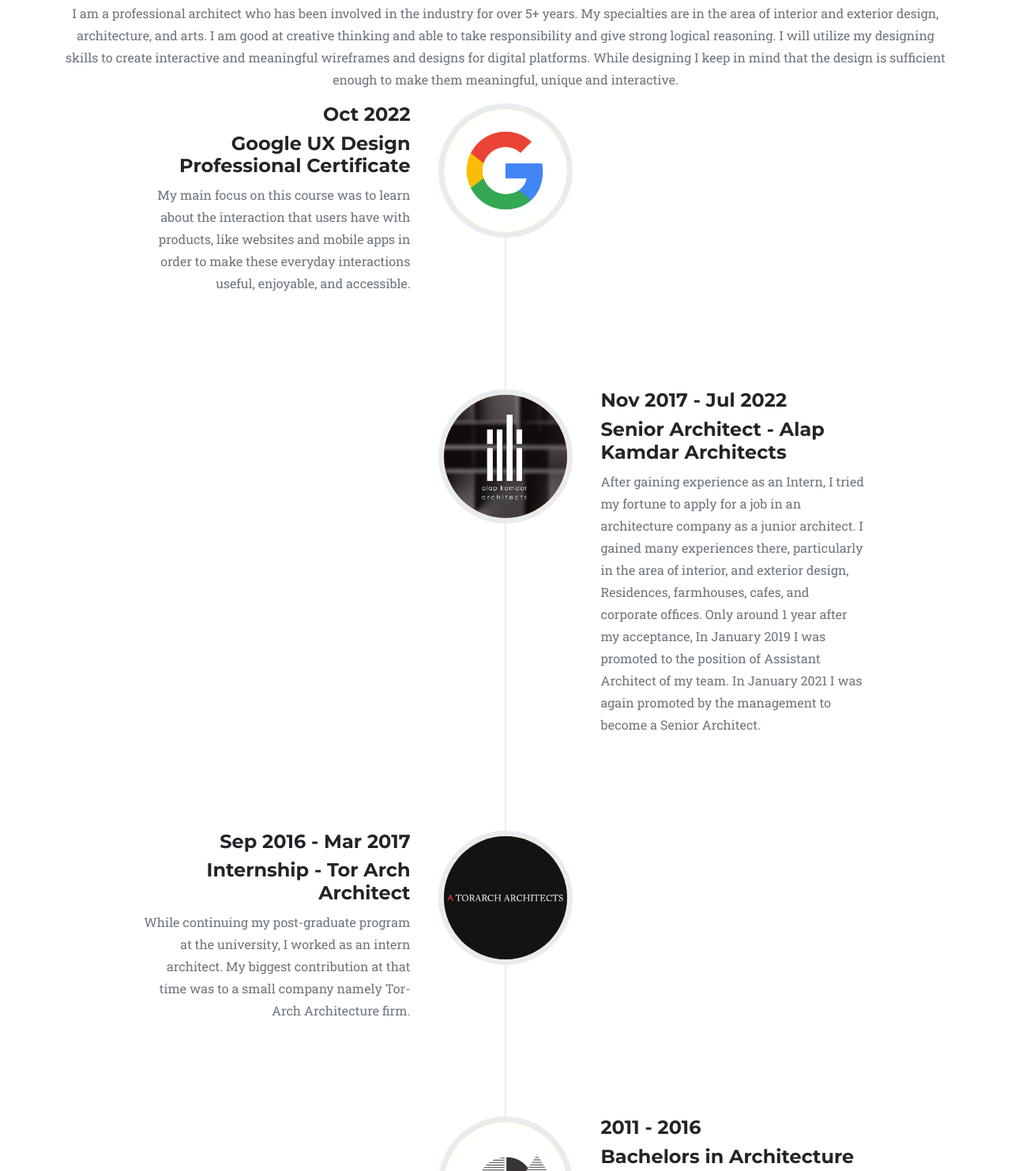
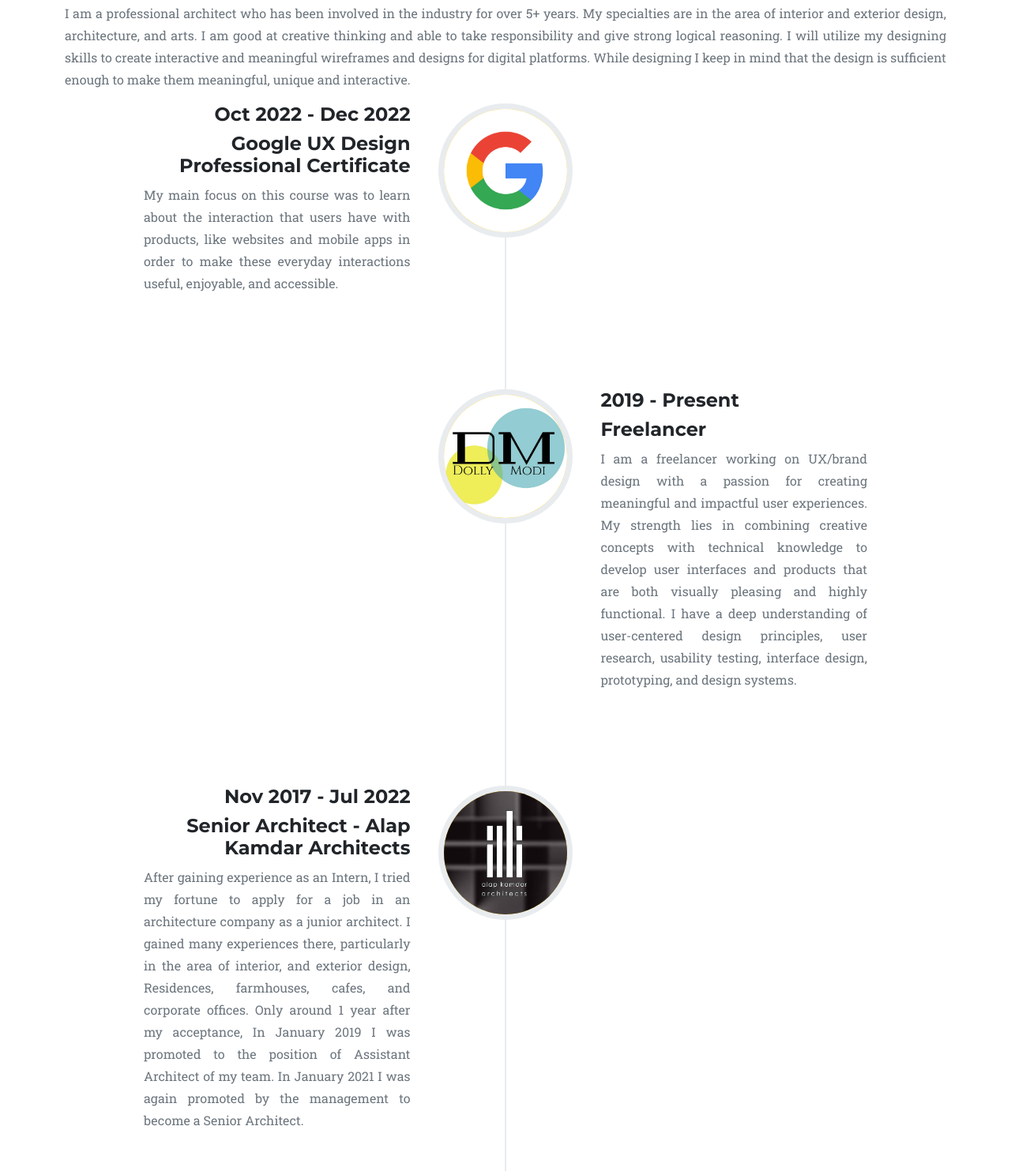
Before and after one commit to dollymodi/dollymodi.github.io, a plain HTML site: page index.html in a window 1280 px wide. Shown: the part 2170-3653 px from the top of the page at 79% size. Drawn offline with nearby package versions, Linux system fonts and the light colour scheme.

Commit message:
Freelancer Info added

```diff
--- a/index.html
+++ b/index.html
@@ -161,50 +161,63 @@
             <div class="container">
                 <div class="text-center">
                     <h2 class="section-heading text-uppercase">My Journey</h2>
-                    <div class="timeline-body"><p class="text-muted text-align-justify">I am a professional architect who has been involved in the industry for over 5+ years. My specialties are in the area of interior and exterior design, architecture, and arts. I am good at creative thinking and able to take responsibility and give strong logical reasoning. I will utilize my designing skills to create interactive and meaningful wireframes and designs for digital platforms. While designing I keep in mind that the design is sufficient enough to make them meaningful, unique and interactive.
+                    <div class="timeline-body"><p class="text-muted" style="text-align: justify;">I am a professional architect who has been involved in the industry for over 5+ years. My specialties are in the area of interior and exterior design, architecture, and arts. I am good at creative thinking and able to take responsibility and give strong logical reasoning. I will utilize my designing skills to create interactive and meaningful wireframes and designs for digital platforms. While designing I keep in mind that the design is sufficient enough to make them meaningful, unique and interactive.
                     </p></div>
                 </div>
                 <ul class="timeline">
+                    <!-- GOOGLE CERTIFICATION -->
                     <li>
                         <div class="timeline-image"><img class="rounded-circle img-fluid" src="assets/img/logos/google.png" alt="..." /></div>
                         <div class="timeline-panel">
                             <div class="timeline-heading">
-                                <h4>Oct 2022</h4>
+                                <h4>Oct 2022 - Dec 2022</h4>
                                 <h4 class="subheading">Google UX Design Professional Certificate</h4>
                             </div>
-                            <div class="timeline-body"><p class="text-muted text-align-justify">My main focus on this course was to learn about the interaction that users have with products, like websites and mobile apps in order to make these everyday interactions useful, enjoyable, and accessible.
+                            <div class="timeline-body"><p class="text-muted" style="text-align: justify;">My main focus on this course was to learn about the interaction that users have with products, like websites and mobile apps in order to make these everyday interactions useful, enjoyable, and accessible.
 
                             </p></div>
                         </div>
                     </li>
+                    <!-- FREELANCING -->
                     <li class="timeline-inverted">
+                        <div class="timeline-image"><img class="rounded-circle img-fluid" src="assets/img/logos/dollyModiLogo.jpeg" alt="Dolly Modi Logo" /></div>
+                        <div class="timeline-panel">
+                            <div class="timeline-heading">
+                                <h4>2019 - Present </h4>
+                                <h4 class="subheading">Freelancer</h4>
+                            </div>
+                            <div class="timeline-body"><p class="text-muted" style="text-align: justify;">I am a freelancer working on UX/brand design with a passion for creating meaningful and impactful user experiences. My strength lies in combining creative concepts with technical knowledge to develop user interfaces and products that are both visually pleasing and highly functional. I have a deep understanding of user-centered design principles, user research, usability testing, interface design, prototyping, and design systems.</p></div>
+                        </div>
+                    </li>
+                    <!-- ALAP KAMDAR -->
+                    <li class="timeline">
                         <div class="timeline-image"><img class="rounded-circle img-fluid" src="assets/img/logos/alap kamdar.jpeg" alt="..." /></div>
                         <div class="timeline-panel">
                             <div class="timeline-heading">
                                 <h4>Nov 2017 - Jul 2022 </h4>
                                 <h4 class="subheading">Senior Architect - Alap Kamdar Architects</h4>
                             </div>
-                            <div class="timeline-body"><p class="text-muted text-align-justify">After gaining experience as an Intern, I tried my fortune to apply for a job in an architecture company as a junior architect. I gained many experiences there, particularly in the area of interior, and exterior design, Residences, farmhouses,  cafes, and corporate offices. Only around 1 year after my acceptance, In January 2019 I was promoted to the position of Assistant Architect of my team. In January 2021 I was again promoted by the management to become a Senior Architect.</p></div>
+                            <div class="timeline-body"><p class="text-muted" style="text-align: justify;">After gaining experience as an Intern, I tried my fortune to apply for a job in an architecture company as a junior architect. I gained many experiences there, particularly in the area of interior, and exterior design, Residences, farmhouses,  cafes, and corporate offices. Only around 1 year after my acceptance, In January 2019 I was promoted to the position of Assistant Architect of my team. In January 2021 I was again promoted by the management to become a Senior Architect.</p></div>
                         </div>
                     </li>
-                    <li>
+                    <li class="timeline-inverted">
                         <div class="timeline-image"><img class="rounded-circle img-fluid" src="assets/img/logos/torarch.png" alt="..." /></div>
                         <div class="timeline-panel">
                             <div class="timeline-heading">
                                 <h4>Sep 2016 - Mar 2017</h4>
                                 <h4 class="subheading">Internship - Tor Arch Architect</h4>
                             </div>
-                            <div class="timeline-body"><p class="text-muted text-align-justify">While continuing my post-graduate program at the university, I worked as an intern architect. My biggest contribution at that time was to a small company namely Tor-Arch Architecture firm.</p></div>
+                            <div class="timeline-body"><p class="text-muted" style="text-align: justify;">While continuing my post-graduate program at the university, I worked as an intern architect. My biggest contribution at that time was to a small company namely Tor-Arch Architecture firm.</p></div>
                         </div>
                     </li>
-                    <li class="timeline-inverted">
+                    <li class="timeline">
                         <div class="timeline-image"><img class="rounded-circle img-fluid" src="assets/img/logos/vda.png" alt="..." /></div>
                         <div class="timeline-panel">
                             <div class="timeline-heading">
                                 <h4>2011 - 2016</h4>
                                 <h4 class="subheading">Bachelors in Architecture</h4>
                             </div>
-                            <div class="timeline-body"><p class="text-muted text-align-justify">In my school days I was good in designing and sketching. So I decided to make my interest a full-time career. After 5 years of stressfull education and a constant race between assignments, submissions, model creation and drafting, I earned my licence to practice architecture in India.</p></div>
+                            <div class="timeline-body"><p class="text-muted" style="text-align: justify;">In my school days I was good in designing and sketching. So I decided to make my interest a full-time career. After 5 years of stressfull education and a constant race between assignments, submissions, model creation and drafting, I earned my licence to practice architecture in India.</p></div>
                         </div>
                     </li>
                     <li class="timeline-inverted">
```
Also changed, not shown: assets/img/logos/dollyModiLogo.jpeg (added).
